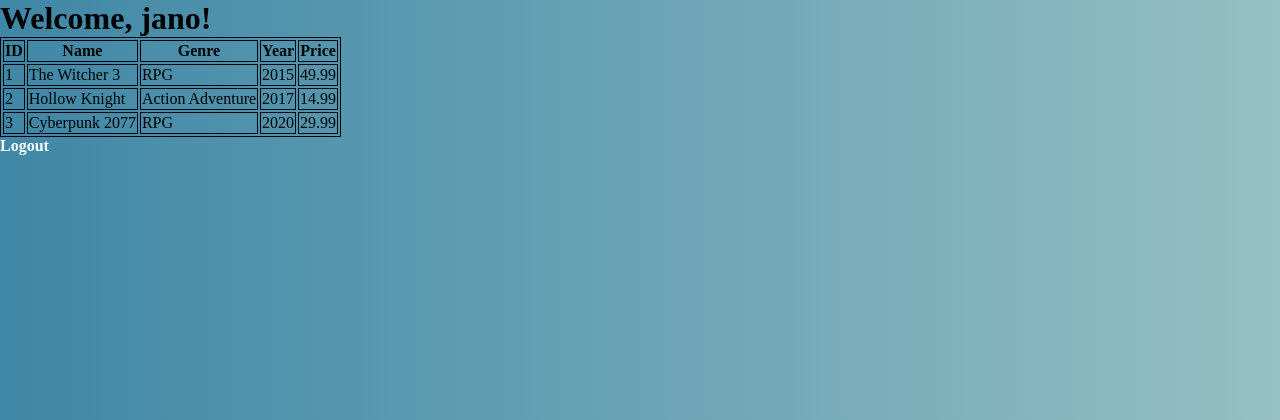
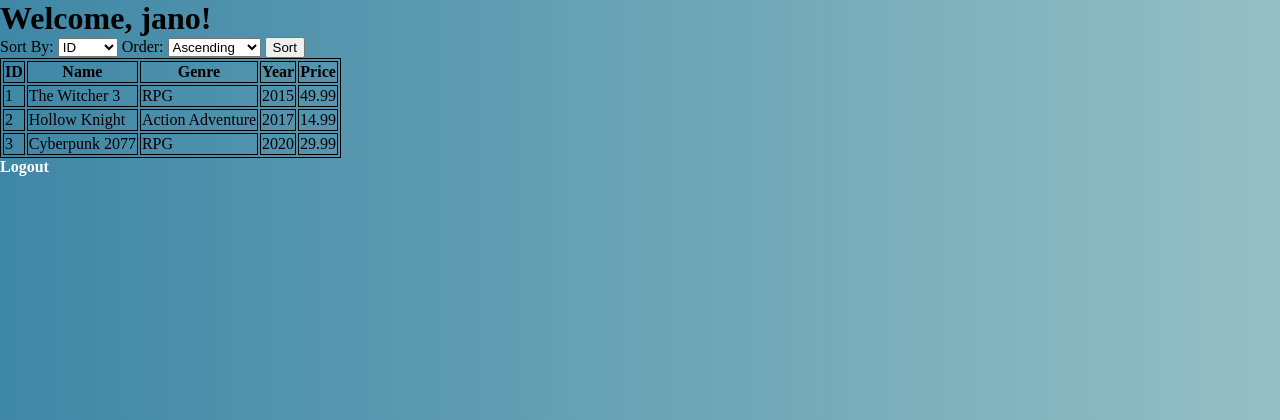
Before and after one commit to MilaNn7/LoginForm, a PHP site: page /welcome.php in a window 1280 px wide. Shown: the top 420 px of the page. Run offline with PHP 8.4, Linux system fonts and the light colour scheme; a user stored in the database is signed in; data comes from the database, SQL or seed files in the repository.

Commit message:
welcome.php

```diff
--- a/welcome.php
+++ b/welcome.php
@@ -53,7 +53,22 @@ table, th, td {
         </div>
         <h1>Welcome, <?php echo $_SESSION['username']; ?>!</h1>
 
-
+        <form method="GET" action="">
+            <label for="sort_by">Sort By:</label>
+            <select name="sort_by" id="sort_by">
+                <option value="id">ID</option>
+                <option value="name">Name</option>
+                <option value="genre">Genre</option>
+                <option value="year">Year</option>
+                <option value="price">Price</option>
+            </select>
+            <label for="order">Order:</label>
+            <select name="order" id="order">
+                <option value="ASC">Ascending</option>
+                <option value="DESC">Descending</option>
+            </select>
+            <button type="submit">Sort</button>
+        </form>
         <table>
             <thead>
                 <tr>
```
